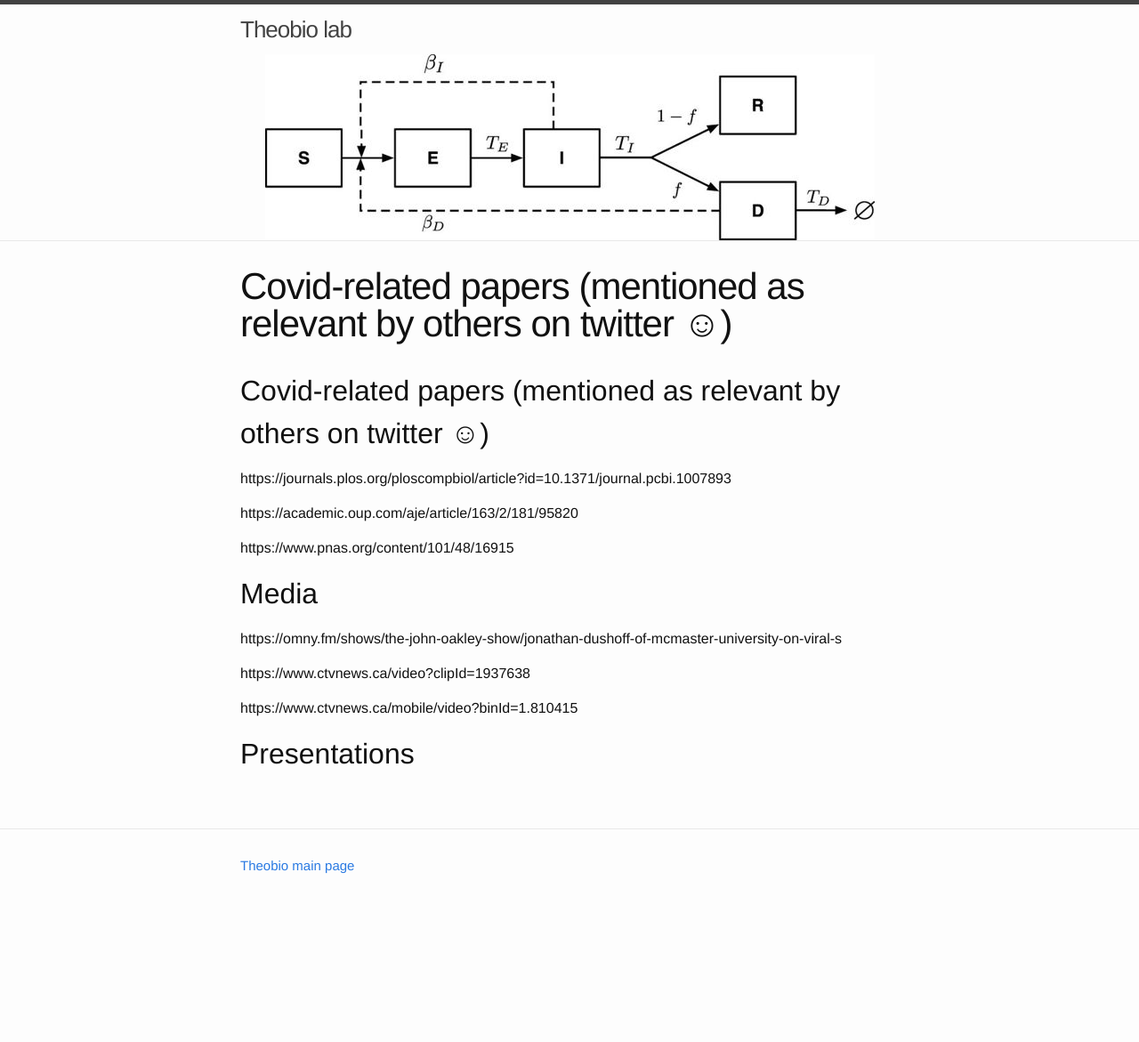
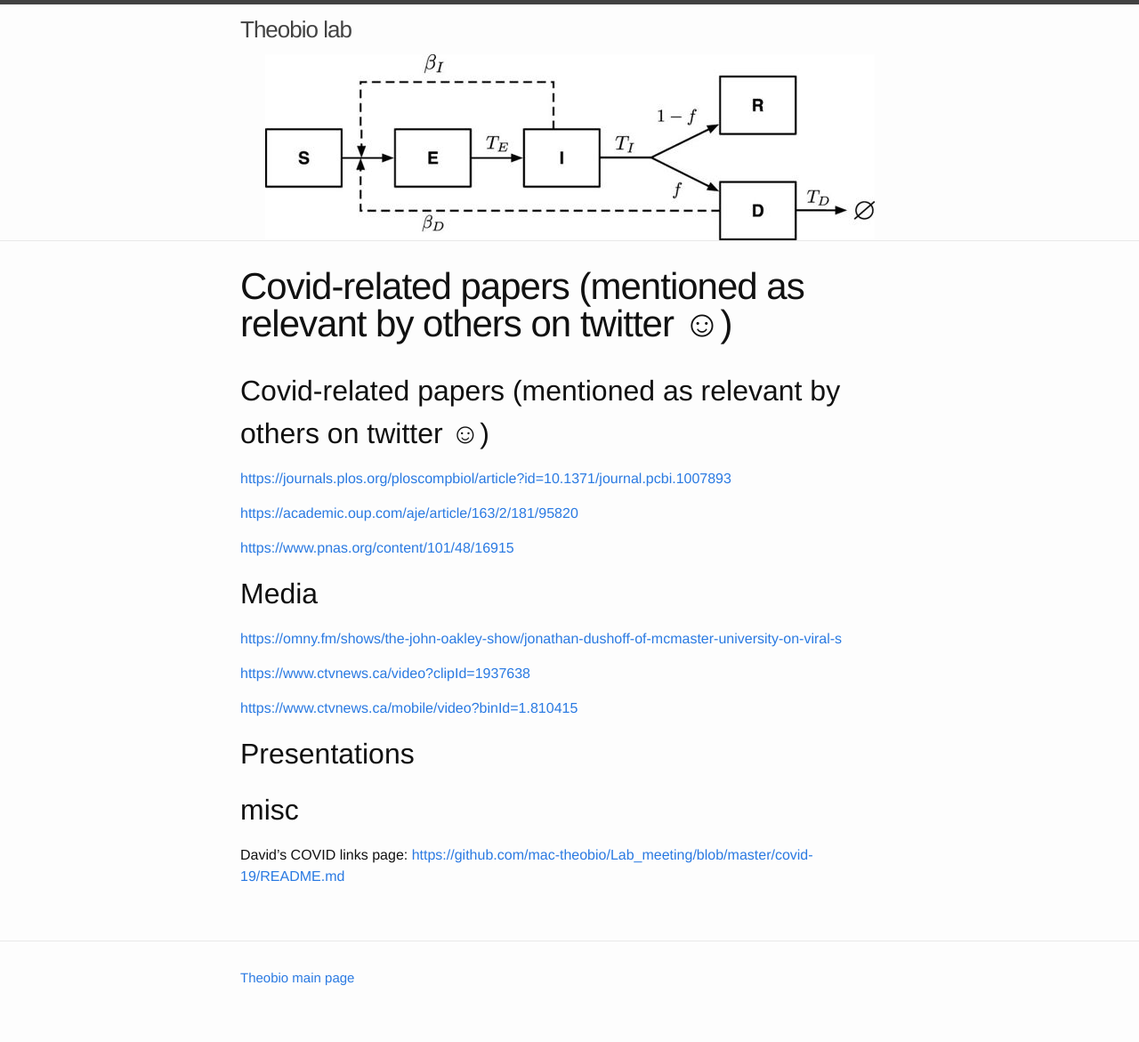
Before and after one commit to mac-theobio/mac-theobio.github.io, a Jekyll site: the page built from covid-19/other.md, in a window 1280 px wide. Shown: the whole page at 89% size. Built offline with Jekyll 4.4.1, drawn with Linux system fonts in a browser that asks for light colours; our own code applies the rules of GitHub Pages for plain Markdown files; before the commit the page ends 1045 px from its top, so only the background shows below that.

Commit message:
hyperlinks

```diff
--- a/covid-19/other.md
+++ b/covid-19/other.md
@@ -1,18 +1,23 @@
 
 ## Covid-related papers (mentioned as relevant by others on twitter ☺)
 
-https://journals.plos.org/ploscompbiol/article?id=10.1371/journal.pcbi.1007893
+<https://journals.plos.org/ploscompbiol/article?id=10.1371/journal.pcbi.1007893>
 
-https://academic.oup.com/aje/article/163/2/181/95820
+<https://academic.oup.com/aje/article/163/2/181/95820>
 
-https://www.pnas.org/content/101/48/16915
+<https://www.pnas.org/content/101/48/16915>
 
 ## Media
 
-https://omny.fm/shows/the-john-oakley-show/jonathan-dushoff-of-mcmaster-university-on-viral-s
+<https://omny.fm/shows/the-john-oakley-show/jonathan-dushoff-of-mcmaster-university-on-viral-s>
 
-https://www.ctvnews.ca/video?clipId=1937638
+<https://www.ctvnews.ca/video?clipId=1937638>
 
-https://www.ctvnews.ca/mobile/video?binId=1.810415
+<https://www.ctvnews.ca/mobile/video?binId=1.810415>
 
 ## Presentations
+
+## misc
+
+David's COVID links page:
+<https://github.com/mac-theobio/Lab_meeting/blob/master/covid-19/README.md>
```
